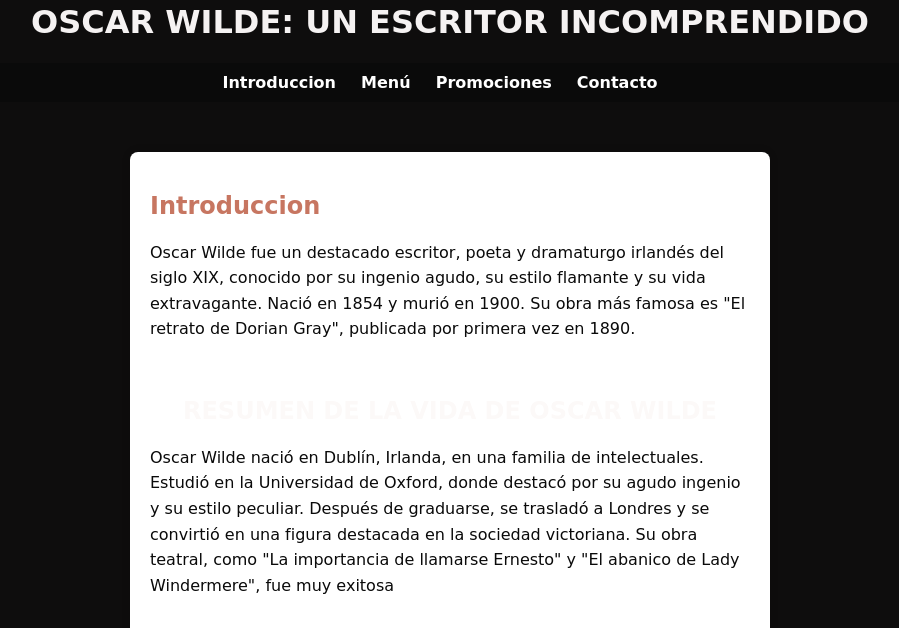
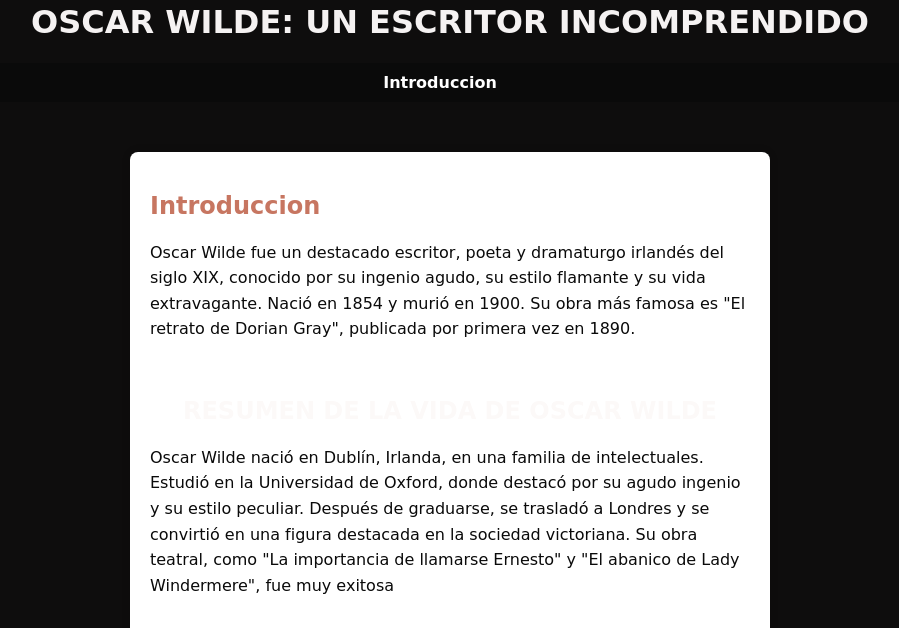
Before and after one commit to july0514/Despliegue, a plain HTML site: page index.html in a window 1280 px wide. Shown: the part 172-800 px from the top of the page, without its empty margins (190-1089 px from the left). Drawn offline with Linux system fonts and the light colour scheme.

Commit message:
first commit

```diff
--- a/index.html
+++ b/index.html
@@ -20,9 +20,7 @@
         <ul id="menu-list">
 
             <li><a href="#descripcion">Introduccion</a></li>
-            <li><a href="#menu">Menú</a></li>
-            <li><a href="#promociones">Promociones</a></li>
-            <li><a href="#contacto">Contacto</a></li>
+
         </ul>
     </nav>
 
```
